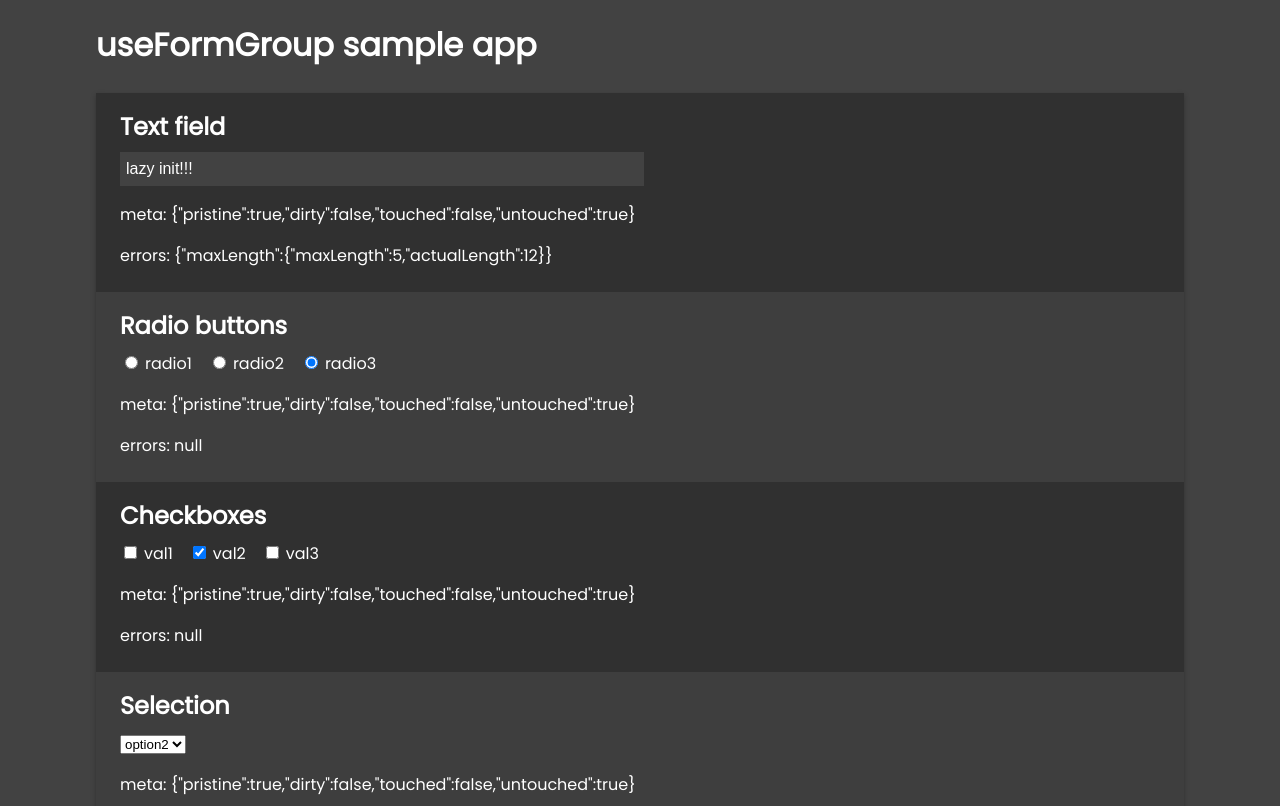
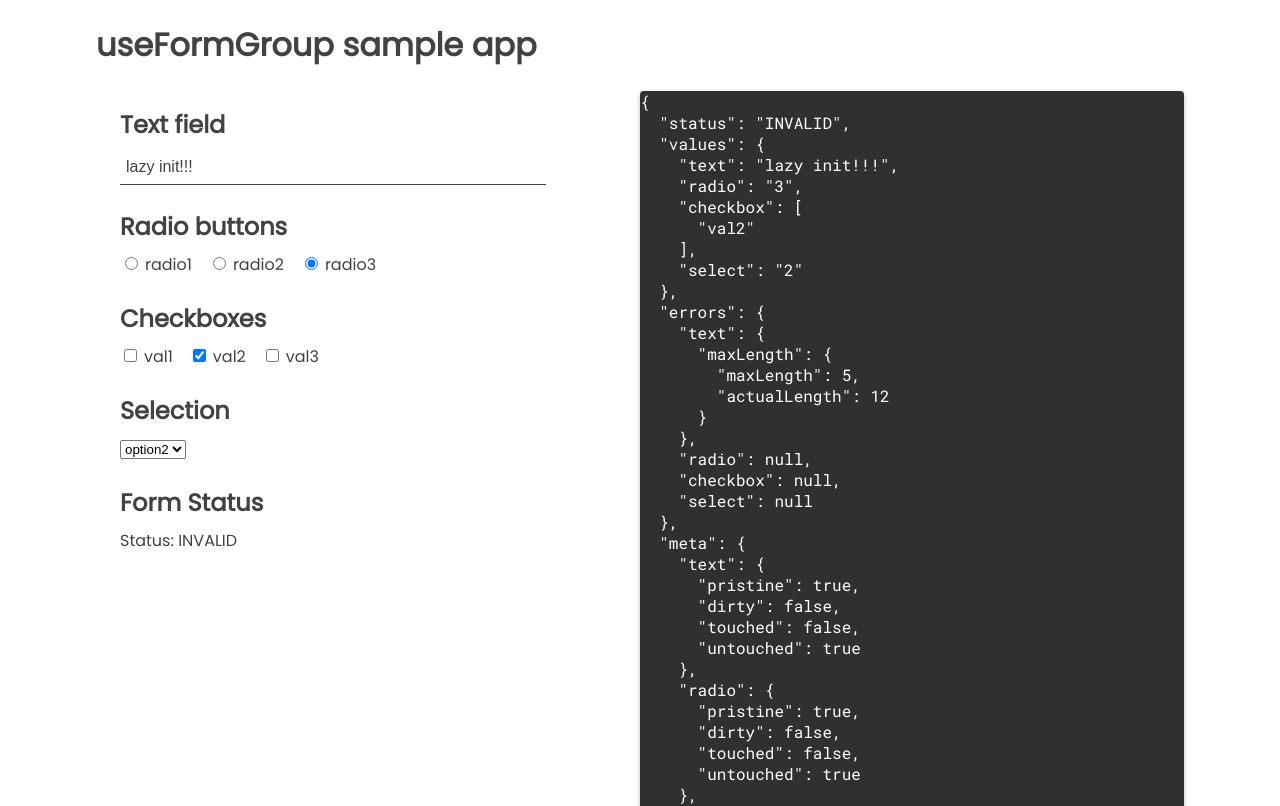
Before and after one commit to chloe463/use-form-group, a React (Create React App) app: page / in a window 1280 px wide. Shown: the top 806 px of the page. Built offline with nearby package versions, Linux system fonts and the light colour scheme; what stop-runaway-react-effects would draw is missing.

Commit message:
fix(demo): Fix demo app

```diff
--- a/public/index.html
+++ b/public/index.html
@@ -12,6 +12,7 @@
     -->
   <link rel="manifest" href="%PUBLIC_URL%/manifest.json" />
   <link href="https://fonts.googleapis.com/css?family=Poppins&display=swap" rel="stylesheet">
+  <link href="https://fonts.googleapis.com/css?family=Roboto+Mono&display=swap" rel="stylesheet">
   <!--
       Notice the use of %PUBLIC_URL% in the tags above.
       It will be replaced with the URL of the `public` folder during the build.
--- a/src/demo/App.css
+++ b/src/demo/App.css
@@ -1,6 +1,6 @@
 body {
-  background-color: #424242;
-  color: #ffffff;
+  background-color: #ffffff;
+  color: #424242;
   font-family: Poppins, HiraginoSans-W3;
 }
 
@@ -15,19 +15,19 @@ body {
 .App__title {
 }
 
+.container {
+  display: grid;
+  grid-template-columns: 50% 50%;
+}
+
 .form {
-  background-color: #303030;
   display: block;
-  margin: 24px auto;
-  box-shadow: 0 2px 5px rgba(0,0,0,.26);
+  position: sticky;
+  top: 0px;
 }
 
 .form__item {
   padding: 8px 24px;
-}
-
-.form__item:nth-of-type(even) {
-  background-color: #3e3e3e;
 }
 
 .form__item-label {
@@ -38,3 +38,15 @@ body {
 .form__item-field {
   text-align: left;
 }
+
+.preview {
+}
+
+.preview__values {
+  background-color: #303030;
+  color: #ffffff;
+  font-family: 'Roboto Mono', monospace;
+  margin: 0;
+  border-radius: 4px;
+  box-shadow: 0 2px 5px rgba(0,0,0,.26);
+}
--- a/src/demo/App.tsx
+++ b/src/demo/App.tsx
@@ -63,6 +63,7 @@ const App = () => {
         <h1 className="App__title">useFormGroup sample app</h1>
       </div>
       <FormGroupProvider formGroup={formGroup}>
+        <div className="container">
           <form className="form">
             <div className="form__item">
               <h2 className="form__item-label">Text field</h2>
@@ -93,6 +94,21 @@ const App = () => {
               <div className="form__item-field">Status: {formGroup.status}</div>
             </div>
           </form>
+          <div className="preview">
+            <pre className="preview__values">
+              {JSON.stringify(
+                {
+                  status: formGroup.status,
+                  values: formGroup.values,
+                  errors: formGroup.errors,
+                  meta: formGroup.metaInfos,
+                },
+                null,
+                2
+              )}
+            </pre>
+          </div>
+        </div>
       </FormGroupProvider>
     </div>
   );
--- a/src/demo/CheckboxField.tsx
+++ b/src/demo/CheckboxField.tsx
@@ -1,23 +1,12 @@
 import React from "react";
 import { useFormArray } from "../lib/react-form-control";
-import { MetaAndErrors } from "./MetaAndErrors";
 
 interface Props {
   checkboxes: { value: string; checked: boolean }[];
 }
 
 export const CheckboxField: React.FC<Props> = ({ checkboxes }) => {
-  const {
-    value: currentValue,
-    setValue,
-    addOrRemoveValue,
-    hasValue,
-    errors,
-    inputRef,
-    selectRef: _selectRef,
-    textareaRef: _textareaRef,
-    ...meta
-  } = useFormArray("checkbox");
+  const { addOrRemoveValue, hasValue, inputRef } = useFormArray("checkbox");
   return (
     <>
       {checkboxes.map(checkbox => {
@@ -34,7 +23,6 @@ export const CheckboxField: React.FC<Props> = ({ checkboxes }) => {
           </label>
         );
       })}
-      <MetaAndErrors meta={meta} errors={errors} />
     </>
   );
 };
--- a/src/demo/FormItem.css
+++ b/src/demo/FormItem.css
@@ -1,12 +1,13 @@
 .TextField__input {
-  background-color: #424242;
-  color: #ffffff;
+  background-color: #ffffff;
+  color: #424242;
   outline: none;
   border: none;
   font-size: 12pt;
   text-indent: 4px;
   height: 32px;
-  width: 50%;
+  width: 85%;
+  border-bottom: 1px solid #424242;
 }
 
 .Radio__option {
--- a/src/demo/RadioField.tsx
+++ b/src/demo/RadioField.tsx
@@ -1,21 +1,12 @@
 import React from "react";
 import { useFormControl } from "../lib/react-form-control";
-import { MetaAndErrors } from "./MetaAndErrors";
 
 interface Props {
   radios: { key: string; value: string }[];
 }
 
 export const RadioField: React.FC<Props> = ({ radios }) => {
-  const {
-    value,
-    setValue,
-    errors,
-    inputRef,
-    selectRef: _selectRef,
-    textareaRef: _textareaRef,
-    ...meta
-  } = useFormControl("radio");
+  const { value, setValue, inputRef } = useFormControl("radio");
   return (
     <>
       {radios.map(radio => {
@@ -34,7 +25,6 @@ export const RadioField: React.FC<Props> = ({ radios }) => {
           </label>
         );
       })}
-      <MetaAndErrors meta={meta} errors={errors} />
     </>
   );
 };
--- a/src/demo/SelectField.tsx
+++ b/src/demo/SelectField.tsx
@@ -1,21 +1,12 @@
 import React from "react";
 import { useFormControl } from "../lib/react-form-control";
-import { MetaAndErrors } from "./MetaAndErrors";
 
 interface Props {
   options: { key: string; value: string }[];
 }
 
 export const SelectField: React.FC<Props> = ({ options }) => {
-  const {
-    value,
-    setValue,
-    errors,
-    inputRef: _inputRef,
-    selectRef,
-    textareaRef: _textareaRef,
-    ...meta
-  } = useFormControl("select");
+  const { value, setValue, selectRef } = useFormControl("select");
   return (
     <>
       <select name="select" value={value} onChange={e => setValue(e.target.value)} ref={selectRef}>
@@ -27,7 +18,6 @@ export const SelectField: React.FC<Props> = ({ options }) => {
           );
         })}
       </select>
-      <MetaAndErrors meta={meta} errors={errors} />
     </>
   );
 };
--- a/src/demo/TextField.tsx
+++ b/src/demo/TextField.tsx
@@ -1,19 +1,10 @@
 import React from "react";
 import { useFormControl } from "../lib/react-form-control";
-import { MetaAndErrors } from "./MetaAndErrors";
 
 import "./FormItem.css";
 
 export const TextField = () => {
-  const {
-    value,
-    setValue,
-    errors,
-    inputRef,
-    selectRef: _selectRef,
-    textareaRef: _textareaRef,
-    ...meta
-  } = useFormControl("text");
+  const { value, setValue, inputRef } = useFormControl("text");
   return (
     <div className="TextField">
       <input
@@ -23,7 +14,6 @@ export const TextField = () => {
         onChange={e => setValue(e.target.value)}
         ref={inputRef}
       />
-      <MetaAndErrors meta={meta} errors={errors} />
     </div>
   );
 };
```
Lines whose indentation alone changed are shown as unchanged.
